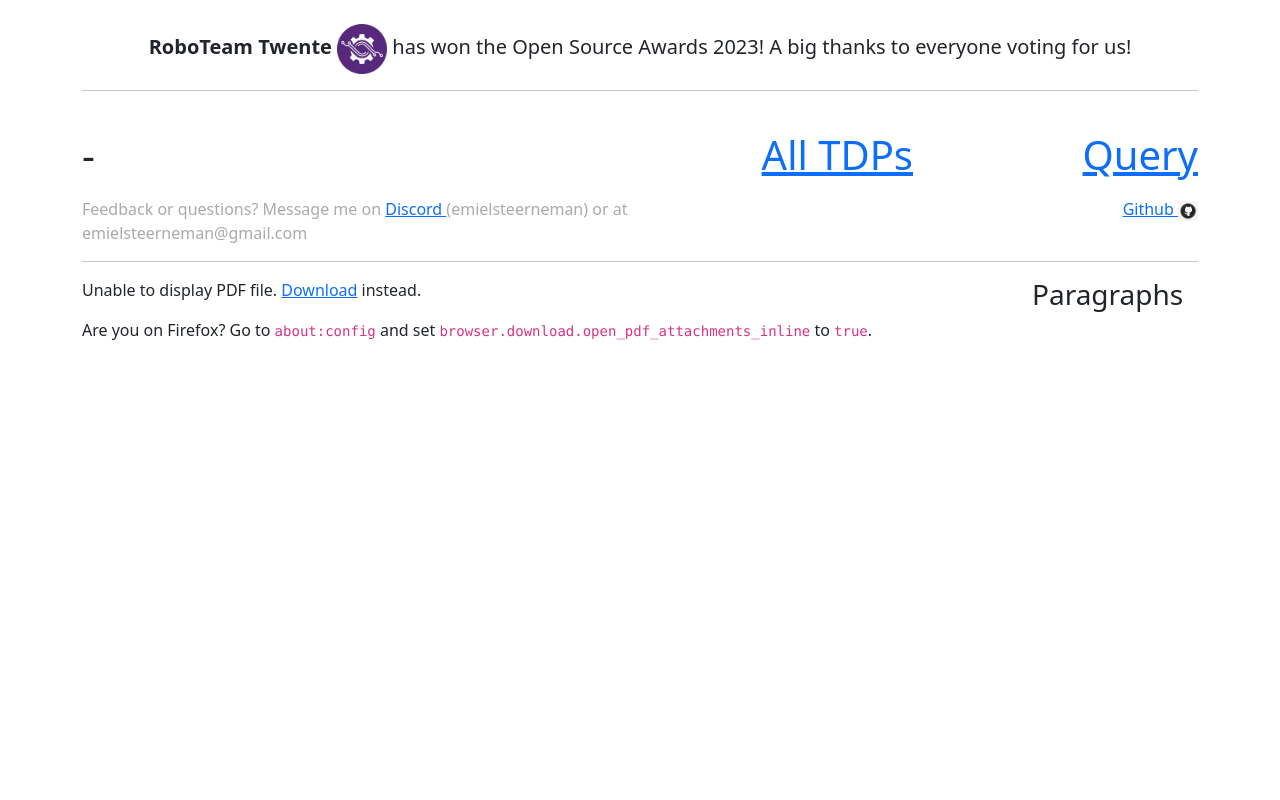
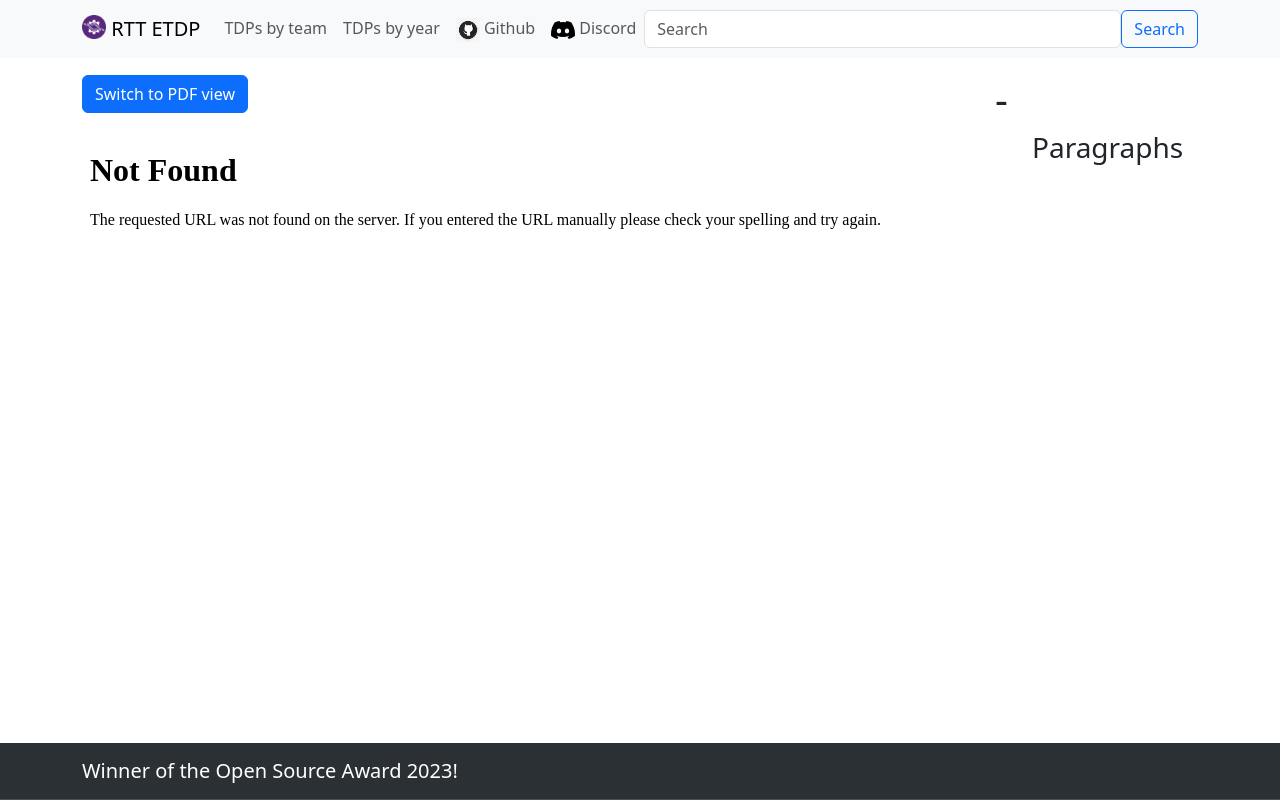
Before and after one commit to emielsteerneman/TDP, a Flask app: template templates/tdp.html in a window 1280 px wide. Run offline with Flask 3, Linux system fonts and the light colour scheme; the template is opened without the code that fills it, so the values that code supplies are empty; parts of the project's set-up code (start-up, migrations or seed data) failed here and were passed over; some libraries are stand-ins or nearby versions.

Commit message:
New navbar. Discord icon.

```diff
--- a/templates/tdp.html
+++ b/templates/tdp.html
@@ -16,43 +16,93 @@
     <title>{{ tdp['year'] }} - {{ tdp['team'] }}</title>
   </head>
   <body>
-    <div id="app" class="container">
-      <br>
+    <div id="app">
+
+      <!-- Navbar Top -->
+      <nav class="navbar navbar-expand navbar-light bg-light fixed-top">
+        <div class="container">
+
+          <a class="navbar-brand" href="#">
+            <img src="/static/logos/RoboTeam Twente.png" alt="Logo" width="24" height="24" class="d-inline-block align-text-top">
+            RTT ETDP
+          </a>
+
+          <button class="navbar-toggler" type="button" data-bs-toggle="collapse" data-bs-target="#navbarSupportedContent" aria-controls="navbarSupportedContent" aria-expanded="false" aria-label="Toggle navigation">
+            <span class="navbar-toggler-icon"></span>
+          </button>
+
+          <div class="collapse navbar-collapse" id="navbarSupportedContent">
+
+            <ul class="navbar-nav me-auto mb-2 mb-lg-0">
+              <li class="nav-item">
+                <a class="nav-link" href="/tdps">TDPs by team</a>
+              </li>
+              <li class="nav-item">
+                <a class="nav-link" href="#">TDPs by year</a>
+              </li>
+
+              <li class="nav-item">
+                <a class="nav-link" href="https://github.com/emielsteerneman/TDP">
+                  <img src="/static/github.png" alt="Logo" width="24" height="24">
+                  Github
+                </a>
+              </li>
+
+              <li class="nav-item">
+                <a class="nav-link" href="https://discordapp.com/channels/@me/emielsteerneman/">
+                  <img src="/static/discord.svg" alt="Logo" width="24" height="24">
+                  Discord
+                </a>
+              </li>
+            </ul>
+
+            <form class="d-flex ms-auto me-auto flex-fill" action="/query">
+              <input class="form-control" id="searchbox" type="search" placeholder="Search" name="q">
+              <button class="btn btn-outline-primary" type="submit">Search</button>
+            </form>
+
+          </div>
+
+        </div>
+      </nav>
+      <!-- // Navbar Top -->
+
+      <!-- Navbar Bottom -->
+      <nav class="navbar fixed-bottom bg-body-tertiary bg-dark border-bottom border-body" data-bs-theme="dark">
+        <div class="container">
+          <a class="navbar-brand">Winner of the Open Source Award 2023!</a>
+        </div>
+      </nav>
+      <!-- // Navbar Bottom -->
+
+      <div class="container" style="padding-top: 75px;">
+
+        <!-- Switch button and Title -->
         <div class="row">
-				<div class="col-md-12 text-center" style="font-size: 20px;">
-					<b> RoboTeam Twente </b> <img src="/static/logos/RoboTeam Twente.png" width=50px> has won the Open Source Awards 2023! A big thanks to everyone voting for us!
+          <div class="col-md-3 text-left">
+            <div v-if="rendering_html">
+              <button class="btn btn-primary" v-on:click="rendering_html = false"> Switch to PDF view </button>
             </div>
-			</div>
-			<hr>
-
-      <br>
-      <div class="row">
-        <div class="col-12 text-center   col-sm-12 text-sm-center   col-md-12   col-lg-6 text-lg-start">
-          <h1>{{ tdp['year'] }} - {{ tdp['team'] }}</h1>
-        </div>
-        <div class="col-6 text-start   col-sm-6   col-md-6   col-lg-3 text-lg-end">
-          <h1><a href="/tdps"> All TDPs </a></h1>
-        </div>
-        <div class="col-6 text-end   col-sm-6  col-md-6   col-lg-3">
-          <h1><a href="/query"> Query </a></h1>
+            <div v-if="!rendering_html">
+              <button class="btn btn-primary" v-on:click="rendering_html = true"> Switch to HTML view </button>
             </div>
           </div>
 
-
-      <div class="row" style='padding-top:10px; color: #AAA'>
-        <div class='col-md-8'>
-          Feedback or questions? Message me on <a style='display: inline' href="https://discordapp.com/channels/@me/emielsteerneman/"> Discord </a> (emielsteerneman) or at emielsteerneman@gmail.com
-        </div>
-        <div class="col-md-4 text-end">
-          <a href="https://github.com/emielsteerneman/TDP"> Github <img src="/static/github.png" width=20px></a>
+          <div class="col-7 text-end">
+            <h1>{{ tdp['year'] }} - {{ tdp['team'] }}</h1>
           </div>
         </div>
 
-      <hr>
+        <div class="row">
 
-      <div class="row">
+          <!-- HTML Viewer -->
+          <div class="col-md-10" v-if="rendering_html">
+            <!-- Load in different HTML file using a frame -->
+            <iframe src="/static/tdps/{{ tdp['id'] }}/tdp.html" width="100%" frameborder="0" scrolling="no" onload="resizeIframe(this)"></iframe>
+          </div>
+
           <!-- PDF Viewer -->
-        <div class="col-md-10">
+          <div class="col-md-10" v-if="!rendering_html">
               <object data="{{filepath}}" type="application/pdf" width="100%" height="900px">
               <p>Unable to display PDF file. <a href="{{filepath}}">Download</a> instead.</p>
               <p> Are you on Firefox? Go to <code>about:config</code> and set <code>browser.download.open_pdf_attachments_inline</code> to <code>true</code>.</p>
@@ -66,7 +116,7 @@
             {% raw %}
             <div style="overflow-y: scroll; overflow-x: hidden; padding-right: 10px;">
               <h3> Paragraphs </h3>
-            <div v-for="paragraph in paragraphs" :key="paragraph">
+              <div v-for="(paragraph, idx) in paragraphs" :key="idx">
                 <div style="display:inline; font-size:14px; font-weight: bold;"> {{ paragraph['title'] }} </div>
                 <br>
               </div>
@@ -77,10 +127,18 @@
 
         </div> <!-- Main row -->
       </div> <!-- Container -->
+    </div>
+
+    <script>
+      function resizeIframe(obj) {
+        obj.style.height = obj.contentWindow.document.documentElement.scrollHeight + 'px';
+      }
+    </script>
 
     <script>
       TDP_ID = {{ tdp['id'] }}
     </script>
+
     {% raw %}
     <script>
 
@@ -94,6 +152,7 @@
                 title: "",
                 text: "",
             },
+            rendering_html: true
         },
         mounted: function() {
           axios.get("/api/tdps/" + TDP_ID + "/paragraphs")
```
Also changed, not shown: templates/query.html (+57 -48 lines), static/discord.svg (added). Lines whose indentation alone changed are shown as unchanged.
